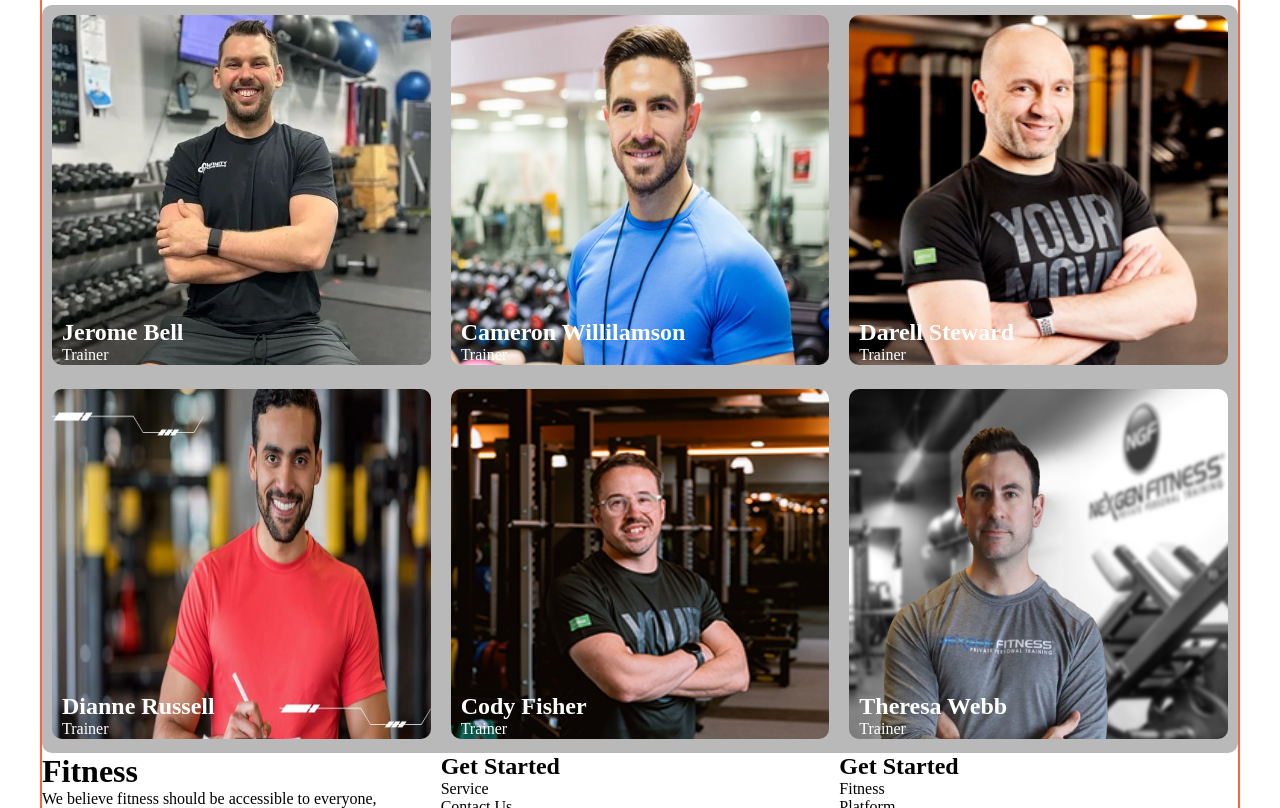
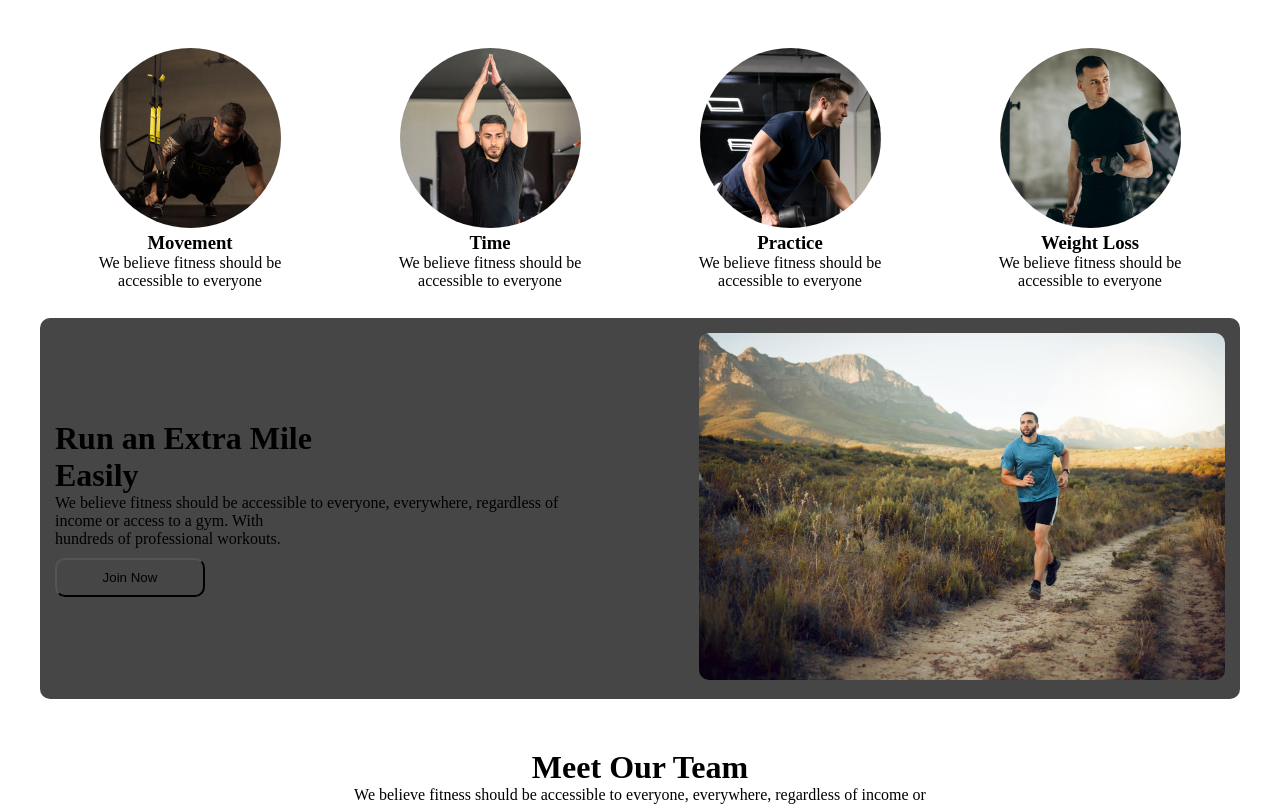
Before and after one commit to iamimranahmed/assignment-2, a plain HTML site: page index.html in a window 1280 px wide. Shown: the part 702-1510 px from the top of the page. Drawn offline with Linux system fonts and the light colour scheme.

Commit message:
responsive

```diff
--- a/css/responsive.css
+++ b/css/responsive.css
@@ -20,4 +20,34 @@
         grid-template-columns: repeat(1, 1fr);
 
     }
+
+    .habits-container {
+        grid-template-columns: repeat(1, 1fr);
+        gap: 5px;
+
+    }
+
+    .section-title {
+        max-width: 350px;
+        text-align: center;
+
+    }
+
+    .footer-content {
+
+        grid-template-columns: repeat(1, 1fr);
+        max-width: 350px;
+        gap: 10px;
+    }
+
+    .banner-section2 {
+        display: flex;
+        flex-direction: column;
+        gap: 10px;
+    }
+
+    .banner-section2-childs {
+        width: 100%;
+
+    }
 }
--- a/css/style.css
+++ b/css/style.css
@@ -12,6 +12,10 @@ body {
     color: #E6533C;
 }
 
+.text-light-gray {
+    /* color: #FFFFFF80; */
+}
+
 /* navbar css start */
 .navbar-wrapper {
     /* background-color: #111111; */
@@ -24,6 +28,7 @@ body {
     max-width: 1200px;
     margin: 0 auto;
     padding: 20px;
+    border: 2px solid green;
 }
 
 .nav-menu-btn {
@@ -40,8 +45,7 @@ body {
 .main-content {
     max-width: 1200px;
     margin: 0 auto;
-    /* min-height: 400px; */
-    border: 2px solid tomato;
+    height: 500px;
 }
 
 .banner-main {
@@ -93,8 +97,66 @@ body {
 
 /* banner css end */
 
+/* change your habit section css start */
+.section-title {
+    text-align: center;
+    margin: 50px auto;
+}
+
+.habits-container {
+    display: grid;
+    grid-template-columns: repeat(4, 1fr);
+    text-align: center;
+    justify-items: center;
+}
+
+.habit-card {
+    gap: 10px;
+    width: 240px;
+    height: 270px;
+    /* background-color: black; */
+}
+
+.habit-card img {
+    border-radius: 50%;
+}
+
+/* change your habit section css end */
+
+/* banner section_2 start */
+.banner-section2 {
+    display: flex;
+    align-items: center;
+    justify-content: space-between;
+    padding: 15px;
+    border-radius: 10px;
+    background-color: #222222d5;
+}
+
+.banner-section2-childs {
+    width: 45%;
+
+}
+
+.banner-section2-childs img {
+    width: 100%;
+    border-radius: 10px;
+}
+
+.banner-btn2 {
+    padding: 10px;
+    width: 150px;
+    background-color: transparent;
+    border-radius: 10px;
+    margin-top: 10px;
+}
+
+/* banner section_2 end */
+
 /* meet our team section css start */
 .team-content-heading {
+    max-width: 600px;
+    margin: 50px auto;
     text-align: center;
 }
 
@@ -130,13 +192,18 @@ body {
 
 /* footer section css start */
 .footer-section {
+    max-width: 1000px;
+    margin: 50px auto;
     background: rgba(255, 255, 255, 0.1);
+    /* border: 2px solid green; */
 }
 
 .footer-content {
     display: grid;
     grid-template-columns: repeat(3, 1fr);
     text-decoration: none;
+    gap: 10px;
+    /* justify-items: center; */
 }
 
 ul {
--- a/index.html
+++ b/index.html
@@ -61,6 +61,58 @@
         </div>
         <!-- banner section end -->
 
+        <!-- change our habits section start -->
+        <section>
+            <div class="section-title">
+                <h1 style="font-size: 40px;">Change Your Habits</h1>
+                <p class="text-light-gray">We believe fitness should be accessible to everyone, everywhere, regardless
+                    of income or access to a
+                    gym.
+                </p>
+            </div>
+            <div class="habits-container">
+                <div class="habit-card">
+                    <img src="./resources/images/image 3.png" alt="">
+                    <h3>Movement</h3>
+                    <p>We believe fitness should be accessible to everyone</p>
+                </div>
+                <div class="habit-card">
+                    <img src="./resources/images/image 2.png" alt="">
+                    <h3>Time</h3>
+                    <p>We believe fitness should be accessible to everyone
+                    </p>
+                </div>
+                <div class="habit-card">
+                    <img src="./resources/images/image 4.png" alt="">
+                    <h3>Practice</h3>
+                    <p>We believe fitness should be accessible to everyone</p>
+                </div>
+                <div class="habit-card">
+                    <img src="./resources/images/image 5.png" alt="">
+                    <h3>Weight Loss</h3>
+                    <p>We believe fitness should be accessible to everyone</p>
+                </div>
+            </div>
+        </section>
+        <!-- change our habits section end -->
+
+        <!-- banner section_2 start -->
+        <div class="banner-section2">
+            <div class="banner-section2-childs">
+                <h1>Run an Extra Mile <br> Easily</h1>
+                <p>We believe fitness should be accessible to everyone, everywhere, regardless of income or access to a
+                    gym. With <br> hundreds
+                    of professional workouts.
+                </p>
+                <div>
+                    <button class="banner-btn2">Join Now</button>
+                </div>
+            </div>
+            <div class="banner-section2-childs">
+                <img src="./resources/images/run.jpg" alt="">
+            </div>
+        </div>
+        <!-- banner section_2 end -->
 
         <!-- meet our team section start -->
         <div class="team-content-heading">
@@ -69,7 +121,7 @@
                 gym.
             </p>
         </div>
-        <div class="our-team-container">
+        <section class="our-team-container">
 
             <div class="card">
                 <img src="./resources/images/trainer1.png" alt="">
@@ -114,15 +166,16 @@
                 </div>
             </div>
 
-        </div>
+        </section>
         <!-- meet our team section end -->
 
         <!-- footer section start -->
-        <div class="footer-section">
+        <section class="footer-section">
             <div class="footer-content">
                 <div class="logo">
                     <h1>Fitness</h1>
-                    <p>We believe fitness should be accessible to everyone, everywhere, regardless of income or access
+                    <p>We believe fitness should be accessible to everyone, everywhere, regardless of income or
+                        access
                         to a gym.
                         With hundreds of professional workouts.
                     </p>
@@ -146,7 +199,7 @@
                     </ul>
                 </div>
             </div>
-        </div>
+        </section>
         <hr>
         <div class="all-rights">
             All rights reserved @Fitness 2024
```
